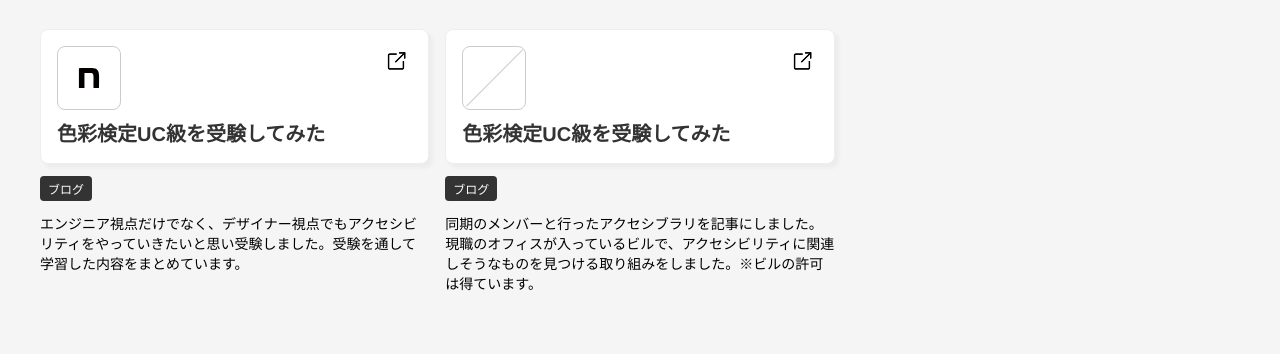
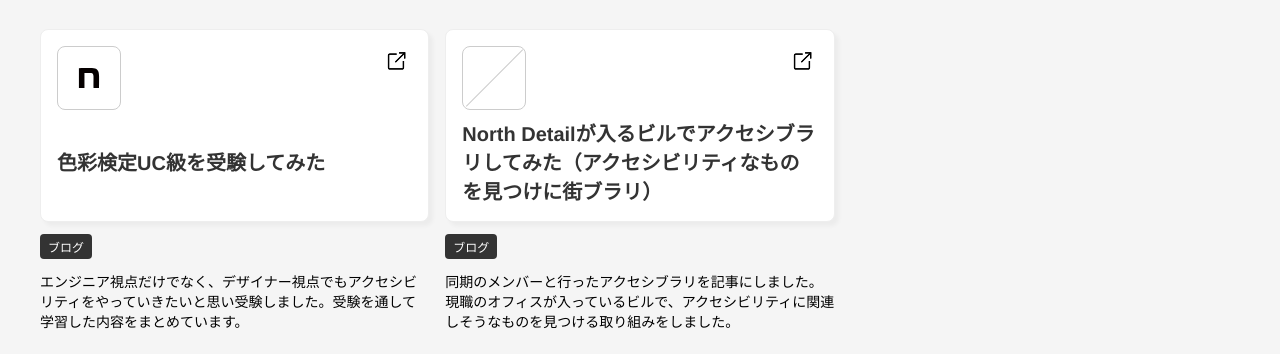
Before and after one commit to kadocho12/portfolio, a plain HTML site: page index.html in a window 1280 px wide. Shown: the part 713-1067 px from the top of the page. Drawn offline with Linux system fonts and the light colour scheme.

Commit message:
ブログ内容更新

```diff
--- a/index.html
+++ b/index.html
@@ -99,7 +99,7 @@
           </div>
         </article>
         <article class="c-card">
-          <a href="https://note.com/tatti1218/n/n23a491dc811f" target="_blank" class="c-card__link -external">
+          <a href="https://https://www.northdetail.co.jp/blog/3658/" target="_blank" class="c-card__link -external">
             <div class="c-card__logos">
               <div class="c-card__logo -no-logo">
                 <p class="u-sr-only">ロゴはありません</p>
@@ -108,11 +108,11 @@
             <div class="c-card__link-icon">
               <img src="images/icon_external_link.svg" alt="外部リンクを示すアイコン">
             </div>
-            <h3 class="c-card__heading">色彩検定UC級を受験してみた</h3>
+            <h3 class="c-card__heading">North Detailが入るビルでアクセシブラリしてみた（アクセシビリティなものを見つけに街ブラリ）</h3>
           </a>
           <p class="c-card__category">ブログ</p>
           <div class="c-card__description">
-            <p>同期のメンバーと行ったアクセシブラリを記事にしました。現職のオフィスが入っているビルで、アクセシビリティに関連しそうなものを見つける取り組みをしました。※ビルの許可は得ています。</p>
+            <p>同期のメンバーと行ったアクセシブラリを記事にしました。現職のオフィスが入っているビルで、アクセシビリティに関連しそうなものを見つける取り組みをしました。</p>
           </div>
         </article>
       </div>
```
